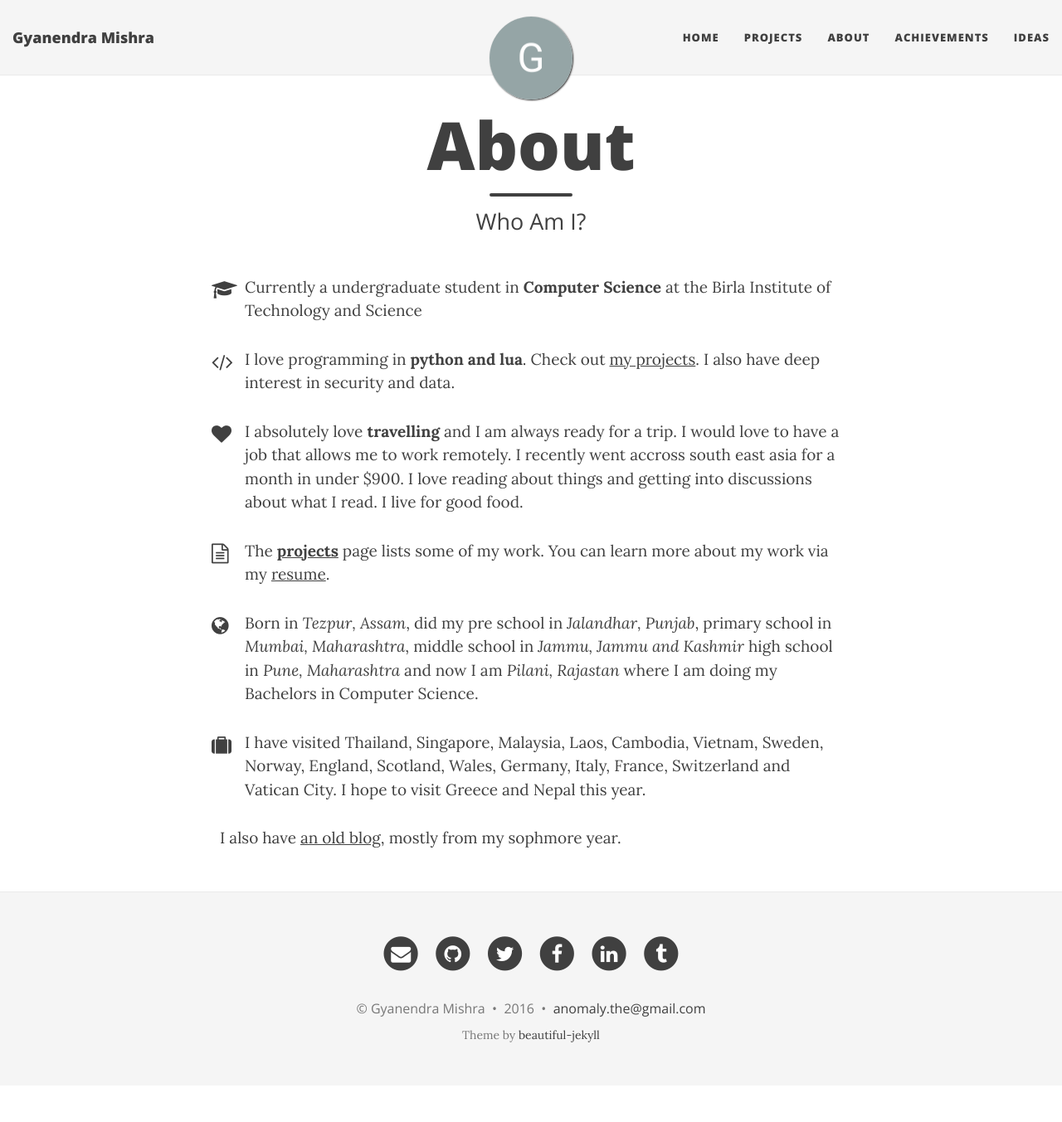
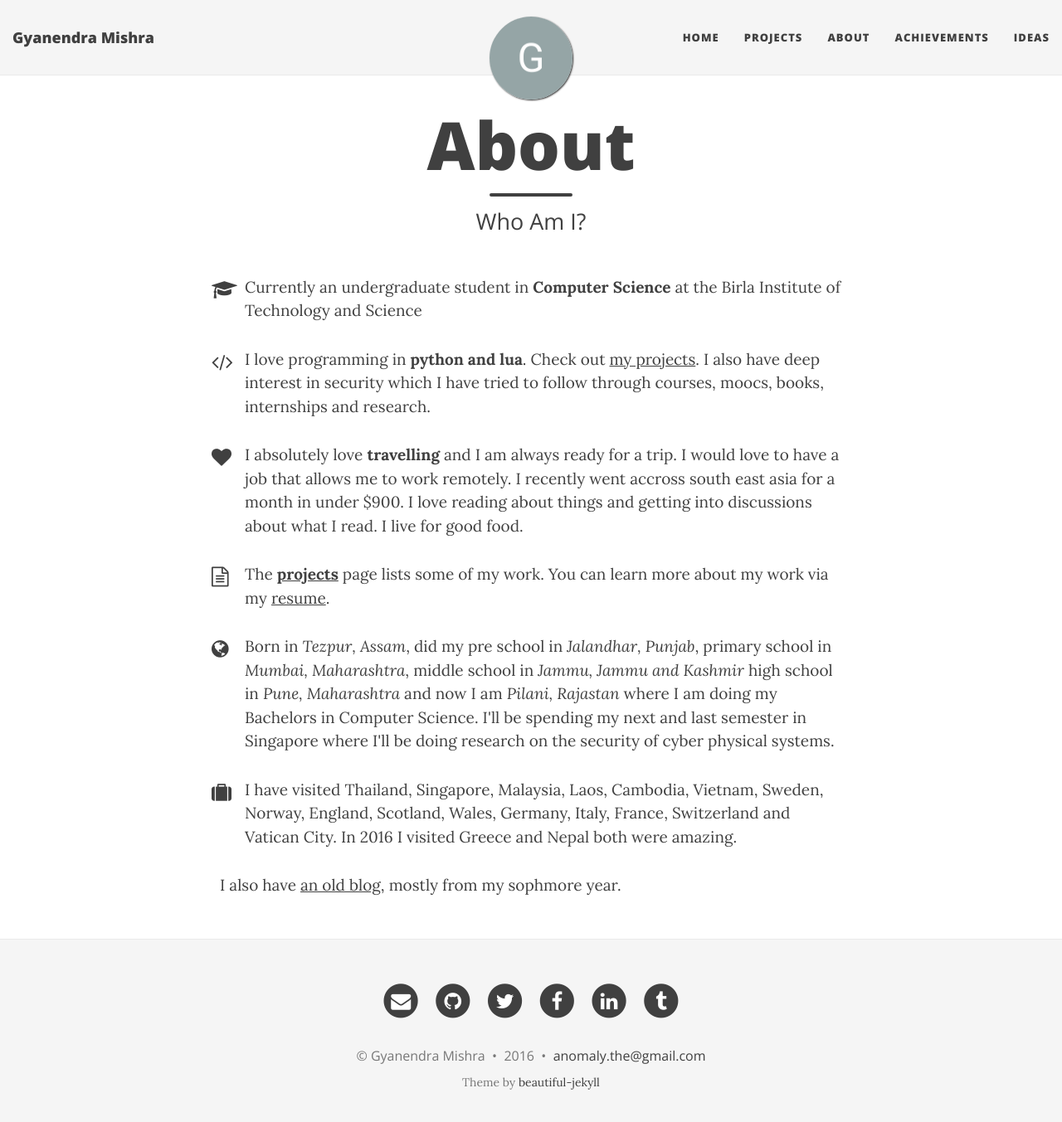
Before and after one commit to h4ck3rk3y/h4ck3rk3y.github.io, a Jekyll site: the page built from about.html, in a window 1280 px wide and 1366 px high. Shown: the top 1353 px of the window at 83% size. Built offline with Jekyll 4.4.1, drawn with Linux system fonts in a browser that asks for light colours; nearby versions of some CDN libraries.

Commit message:
updated about page

```diff
--- a/about.html
+++ b/about.html
@@ -9,12 +9,12 @@ css: "/css/aboutme.css"
 
 <p class="about-text">
 <span class="fa fa-graduation-cap about-icon"></span>
-Currently a undergraduate student in <strong>Computer Science</strong> at the Birla Institute of Technology and Science
+Currently an undergraduate student in <strong>Computer Science</strong> at the Birla Institute of Technology and Science
 </p>
 
 <p class="about-text">
 <span class="fa fa-code about-icon"></span>
-I love programming in <strong>python and lua</strong>. Check out <a href="/projects">my projects</a>. I also have deep interest in security and data.
+I love programming in <strong>python and lua</strong>. Check out <a href="/projects">my projects</a>. I also have deep interest in security which I have tried to follow through courses, moocs, books, internships and research.
 </p>
 
 <p class="about-text">
@@ -29,12 +29,12 @@ The <strong><a href="/projects">projects</a></strong> page lists some of my work
 
 <p class="about-text">
 <span class="fa fa-globe about-icon"></span>
-Born in <i>Tezpur, Assam</i>, did my pre school in <i>Jalandhar, Punjab</i>, primary school in <i>Mumbai, Maharashtra</i>,  middle school in <i>Jammu, Jammu and Kashmir</i> high school in <i>Pune, Maharashtra</i> and now I am <i>Pilani, Rajastan</i> where I am doing my Bachelors in Computer Science.
+Born in <i>Tezpur, Assam</i>, did my pre school in <i>Jalandhar, Punjab</i>, primary school in <i>Mumbai, Maharashtra</i>,  middle school in <i>Jammu, Jammu and Kashmir</i> high school in <i>Pune, Maharashtra</i> and now I am <i>Pilani, Rajastan</i> where I am doing my Bachelors in Computer Science. I'll be spending my next and last semester in Singapore where I'll be doing research on the security of cyber physical systems.
 </p>
 
 <p class="about-text">
 <span class="fa fa-suitcase about-icon"></span>
-I have visited Thailand, Singapore, Malaysia, Laos, Cambodia, Vietnam, Sweden, Norway, England, Scotland, Wales, Germany, Italy, France, Switzerland and Vatican City. I hope to visit Greece and Nepal this year.
+I have visited Thailand, Singapore, Malaysia, Laos, Cambodia, Vietnam, Sweden, Norway, England, Scotland, Wales, Germany, Italy, France, Switzerland and Vatican City. In 2016  I visited Greece and Nepal both were amazing.
 </p>
 
 <p>I also have <a href="https://0x-gyani.tumblr.com/">an old blog</a>, mostly from my sophmore year.</p>
```
